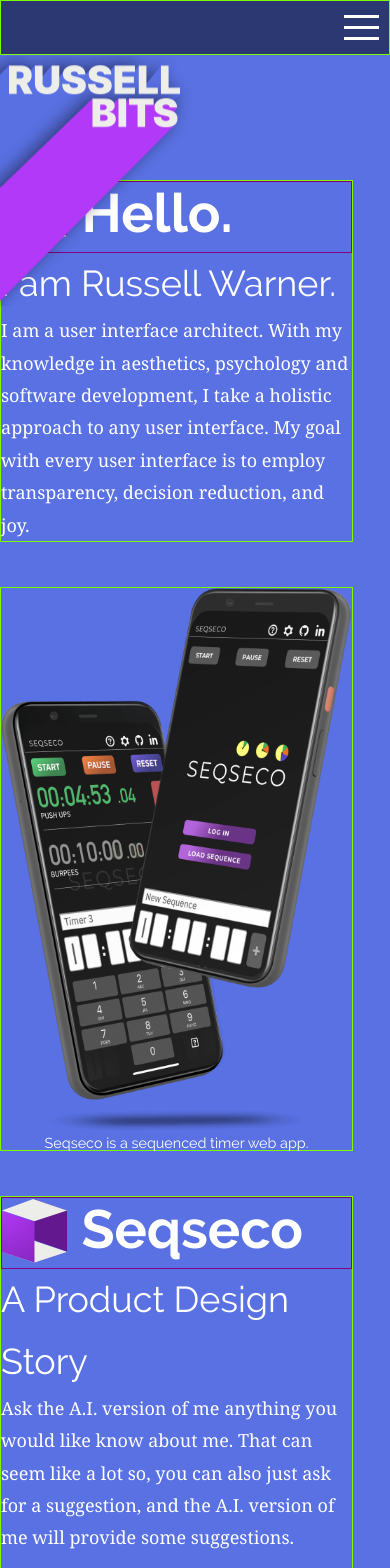
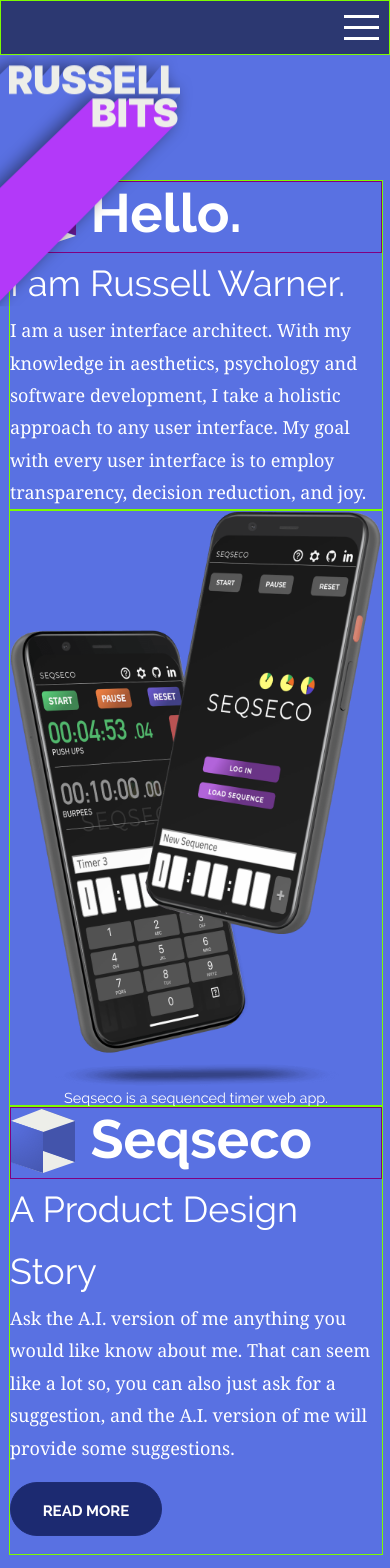
Before and after one commit to russellbits/russellbits.com, a SvelteKit app: page / in a window 390 px wide. Shown: the top 1568 px of the page. Built offline with nearby package versions, Linux system fonts and the light colour scheme.

Commit message:
Feature: new Title component.

```diff
--- /dev/null
+++ b/src/lib/components/Title.svelte
@@ -0,0 +1,34 @@
+<script>
+	export let title = 'title';
+	export let color = 'mauve';
+</script>
+
+<div class="title">
+	{#if color === 'mauve'}
+		<div>
+			<img src="/images/cube-mauve-large.png" width="65" height="65" alt="Large Mauve Cube" />
+		</div>
+	{:else}
+		<div>
+			<img src="/images/cube-blue-large.png" width="65" height="65" alt="Large Blue Cube" />
+		</div>
+	{/if}
+	<div><h1>{title}</h1></div>
+</div>
+
+<style>
+	.title {
+		display: flex;
+		flex-direction: row;
+		flex-wrap: nowrap;
+		justify-content: left;
+		align-items: flex-start;
+		gap: 0.8em;
+		border: 1px solid purple;
+	}
+	@media screen and (max-width: 768px) {
+	}
+
+	@media only screen and (max-width: 480px) {
+	}
+</style>
--- a/src/routes/+page.svelte
+++ b/src/routes/+page.svelte
@@ -2,14 +2,12 @@
 	import Tag from '$lib/components/Tag.svelte';
 	import Button from '$lib/components/Button.svelte';
 	import Figure from '$lib/components/Figure.svelte';
+	import Title from '$lib/components/Title.svelte';
 </script>
 
 <main>
-	<div class="intro">
-		<div class="title">
-			<div><img src="/images/cube-mauve-large.png" width="65" height="65" alt="Mauve Cube" /></div>
-			<div><h1>Hello.</h1></div>
-		</div>
+	<div class="wide-col-right">
+		<Title title="Hello." color="mauve" />
 		<h2>I am Russell Warner.</h2>
 		<p>
 			I am a user interface architect. With my knowledge in aesthetics, psychology and software
@@ -18,7 +16,7 @@
 		</p>
 	</div>
 
-	<div class="featured-project-image">
+	<div class="wide-col-left">
 		<Figure
 			url="/images/projects/seqseco-project-display.png"
 			altname="iphone displaying the seqseco web app."
@@ -27,11 +25,8 @@
 		/>
 	</div>
 
-	<div class="featured-project-desc">
-		<div class="title">
-			<div><img src="/images/cube-mauve-large.png" width="65" height="65" alt="Mauve Cube" /></div>
-			<div><h1>Seqseco</h1></div>
-		</div>
+	<div class="wide-col-right">
+		<Title title="Seqseco" color="blue" />
 
 		<h2>A Product Design Story</h2>
 		<p>
@@ -54,73 +49,38 @@
 		display: grid;
 		grid-template-columns: repeat(4, 14em);
 		grid-column-gap: 1em;
-		// grid-template-rows: 40em 40em;
 		margin: 10em 10em 0 10em;
 		padding: 0;
 	}
-	.intro {
+
+	.wide-col-left {
+		grid-column-start: 1;
+		grid-column-end: 3;
+		margin: 0 0 2.5em 0;
+		border: 1px solid aqua;
+	}
+	.wide-col-right {
 		grid-column-start: 3;
 		grid-column-end: 5;
 		margin: 0 0 2.5em 0;
 		border: 1px solid aqua;
 	}
-	.featured-project-image {
-		grid-column-start: 1;
-		grid-column-end: 3;
-		margin: 0 0 2.5em 0;
-		border: 1px solid aqua;
-	}
-	.featured-project-desc {
-		grid-column-start: 3;
-		grid-column-end: 5;
-		margin: 0 0 2.5em 0;
-		border: 1px solid aqua;
-	}
-	.title {
-		display: flex;
-		flex-direction: row;
-		flex-wrap: nowrap;
-		justify-content: left;
-		align-items: flex-start;
-		gap: 0.8em;
-		border: 1px solid purple;
-	}
-	h1 {
-		text-align: left;
-	}
-	.wide-col-left {
-		grid-column-start: 1;
-		grid-column-end: 3;
-	}
-	.wide-col-right {
-		grid-column-start: 3;
-		grid-column-end: 5;
-	}
-	.front-page-image {
-		transform: scale(0.9);
-	}
 
 	@media screen and (max-width: 768px) {
 		main {
-			width: 90vw;
 			display: flex;
 			flex-direction: column;
-			margin: 10em 0 0 0;
+			margin: 10em 0.5em 0 0.5em;
 			border: aqua;
 		}
-		.intro {
+		.wide-col-right {
 			width: 100%;
-			margin: 0 0 2.5em 0;
+			margin: 0 0 0 0;
 			border: 1px solid lawngreen;
 		}
-		.featured-project-image {
+		.wide-col-left {
 			width: 100%;
-			margin: 0 0 2.5em 0;
-			border: 1px solid lawngreen;
-		}
-		.featured-project-desc {
-			width: 100%;
-			margin: 0 0 2.5em 0;
+			margin: 0 0 0 0;
 			border: 1px solid lawngreen;
 		}
 	}
```
